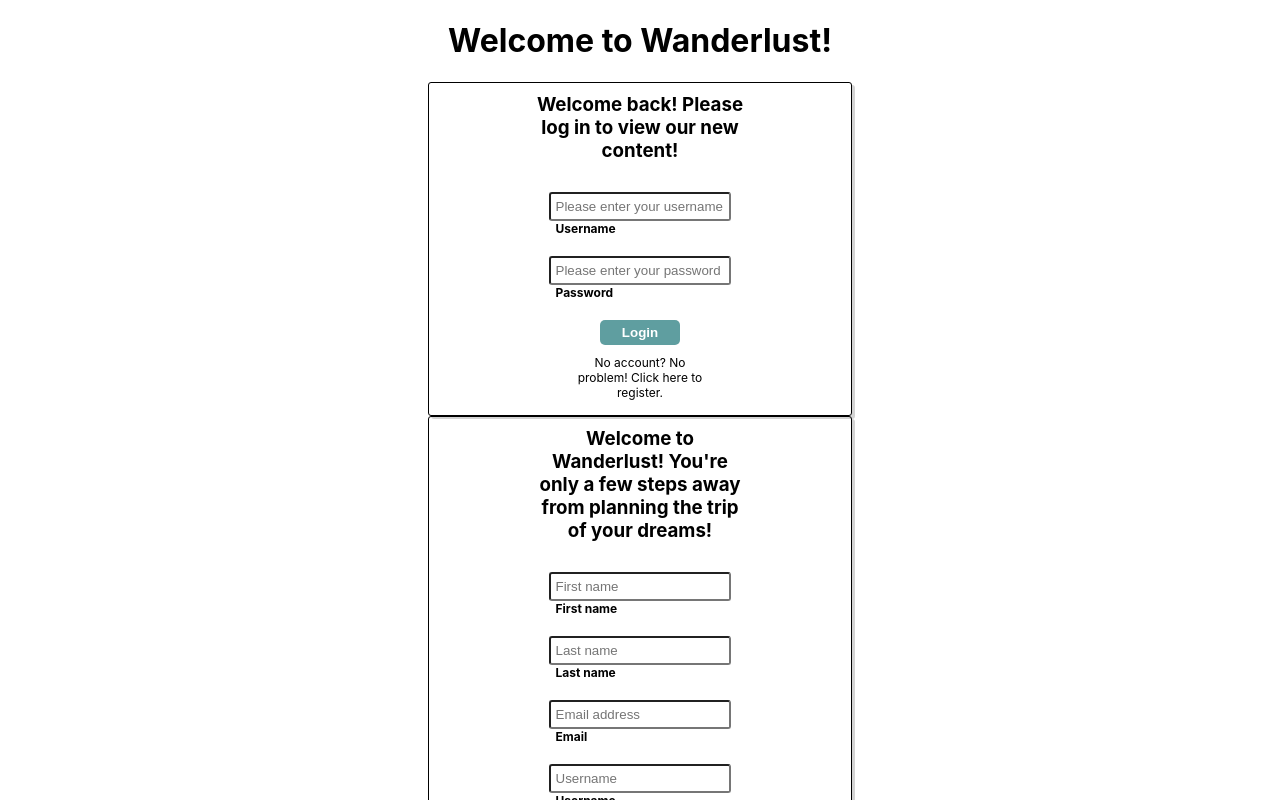
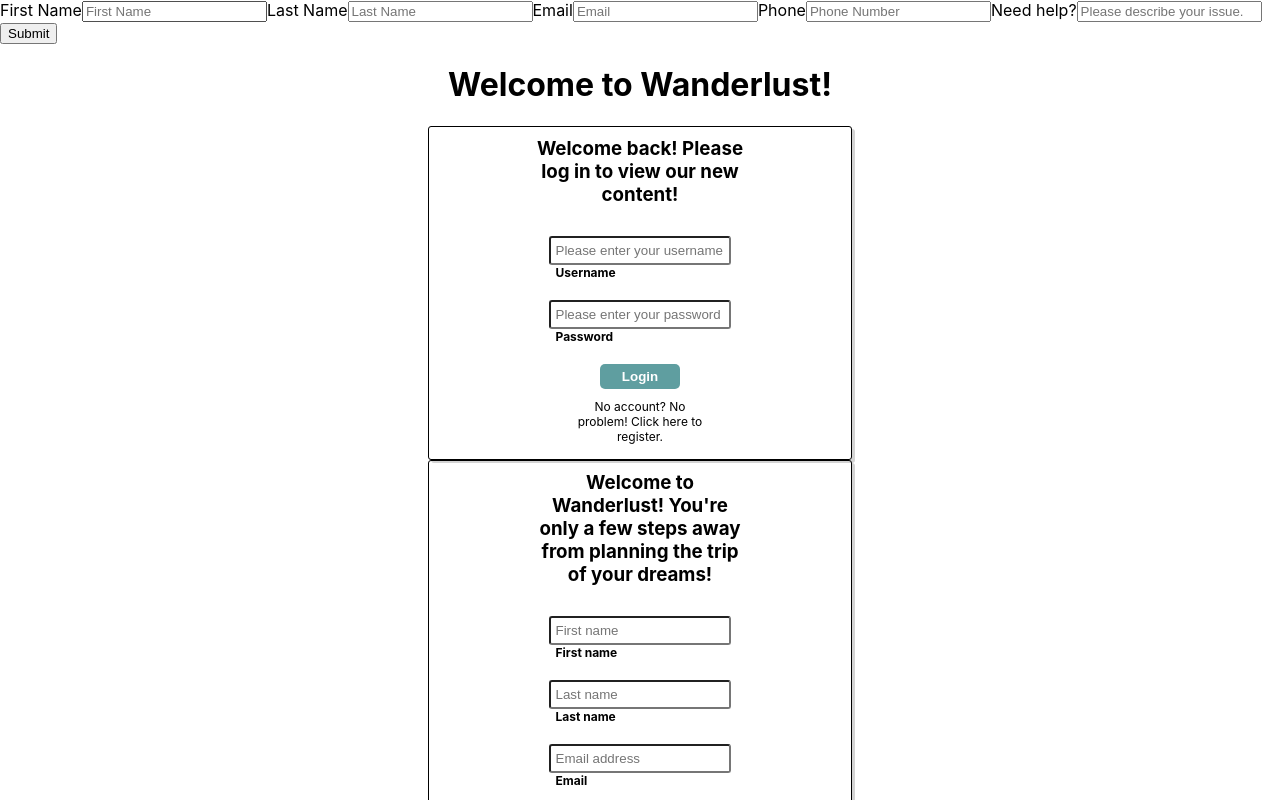
Before and after one commit to tjvonbr/personal_wanderlust, a React (Create React App) app: page /contact in a window 1280 px wide. Shown: the top 800 px of the page. Built offline with nearby package versions, Linux system fonts and the light colour scheme.

Commit message:
form component / do not merge needs review

```diff
--- a/package.json
+++ b/package.json
@@ -3,6 +3,7 @@
   "version": "0.1.0",
   "private": true,
   "dependencies": {
+    "axios": "^0.19.0",
     "formik": "^1.5.8",
     "node-sass": "^4.12.0",
     "react": "^16.9.0",
--- a/src/App.js
+++ b/src/App.js
@@ -3,6 +3,7 @@
 import Trip from "./components/Tours/Trip";
 import Login from './components/Login';
 import Register from './components/Register';
+import ContactForm from './components/ContactForm';
 
 import './App.css';
 import '../src/sass/index.scss';
@@ -13,10 +14,12 @@
   return (
     <Router>
       <Route path="/trip" component={Trip}/>
+      <Route path="/contact" component={ContactForm}/>
     <div className="App">
       <h1>Welcome to Wanderlust!</h1>
       <Login />
       <Register />
+      <ContactForm/>
     </div>
     </Router>
   );
--- /dev/null
+++ b/src/components/ContactForm.js
@@ -0,0 +1,103 @@
+import React, { useState,useEffect } from 'react';
+import axios from 'axios';
+const ContactForm = props => {
+const [ formState, setFormState ] = useState({
+    firstName: " ",
+    lastName: " ",
+    email: " ",
+    phone:" ",
+    help:" ",
+});
+const [ isUpdating,setIsUpdating ] = useState(false)
+useEffect(() => {
+setFormState(props.update)
+
+},[props.update])
+
+const changeHandler = e => {
+    setFormState({
+    ...formState, [e.target.name]: e.target.value
+    })
+}
+
+const submitHandler = e => {
+    e.preventDefault();
+    // axios
+    // // post.("")
+
+    // .then (res => {
+    //     console.log(res)
+    // })
+
+    // .catch(error => {
+    //     console.log("This is an error", error)
+    // })
+    // }
+
+    setFormState({
+        firstName: "",
+        lastName: "",
+        email: "",
+        phone: "",
+        help: "",
+    })
+}
+    return(
+        <div>
+            <form onSubmit={submitHandler}>
+                <label>
+                    First Name
+                    <input type="text"
+                     name="name"
+                     placeholder="First Name"
+                     onChange={changeHandler}
+                    //  value={formState.name}
+                     />
+                     </label>
+                <label>
+                    Last Name
+                    <input
+                     type="text"
+                      name="last"
+                      placeholder="Last Name"
+                      onChange={changeHandler}
+                    //   value={formState.last}
+                      />
+                      </label>
+                <label>
+                    Email
+                    <input
+                    type="email"
+                    name="email"
+                    placeholder="Email"
+                    onChange={changeHandler}
+                    //  value={formState.email}
+                     />
+                     </label>
+                <label>
+                    Phone
+                    <input
+                     type="tel"
+                     name="phone"
+                     placeholder="Phone Number"
+                     onChange={changeHandler}
+                    //  value={formState.phone}
+                     />
+                     </label>
+                <label>
+                    Need help?
+                    <input
+                     type="text"
+                     name="help"
+                     placeholder="Please describe your issue."
+                     onChange={changeHandler}
+                    //  value={formState.help}
+                     />
+                     </label>
+                     <button>Submit</button>
+            </form>
+        </div>
+    )
+}
+
+export default ContactForm;
```
Also changed, not shown: 1 other file (tests, documents, lock files or other folders).
